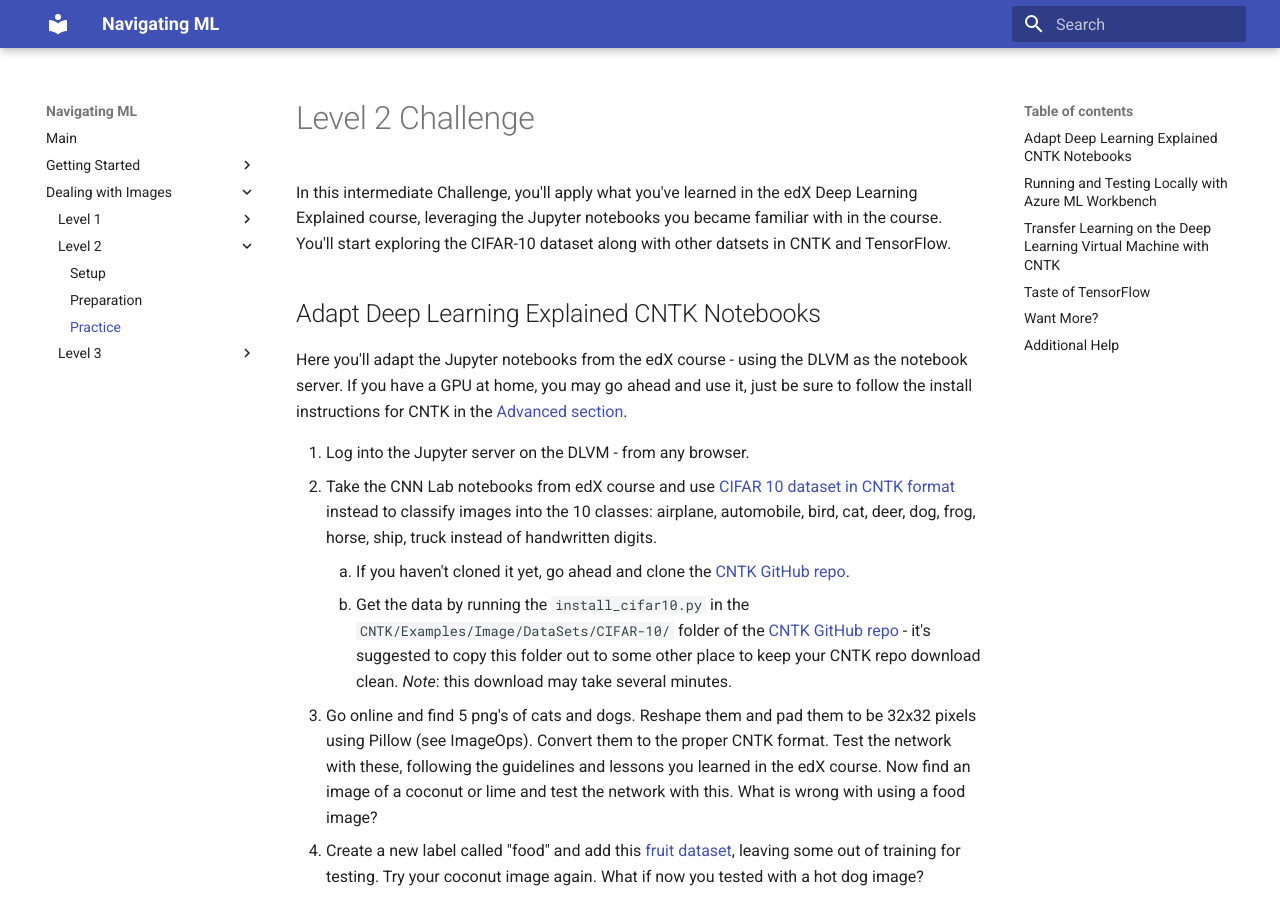
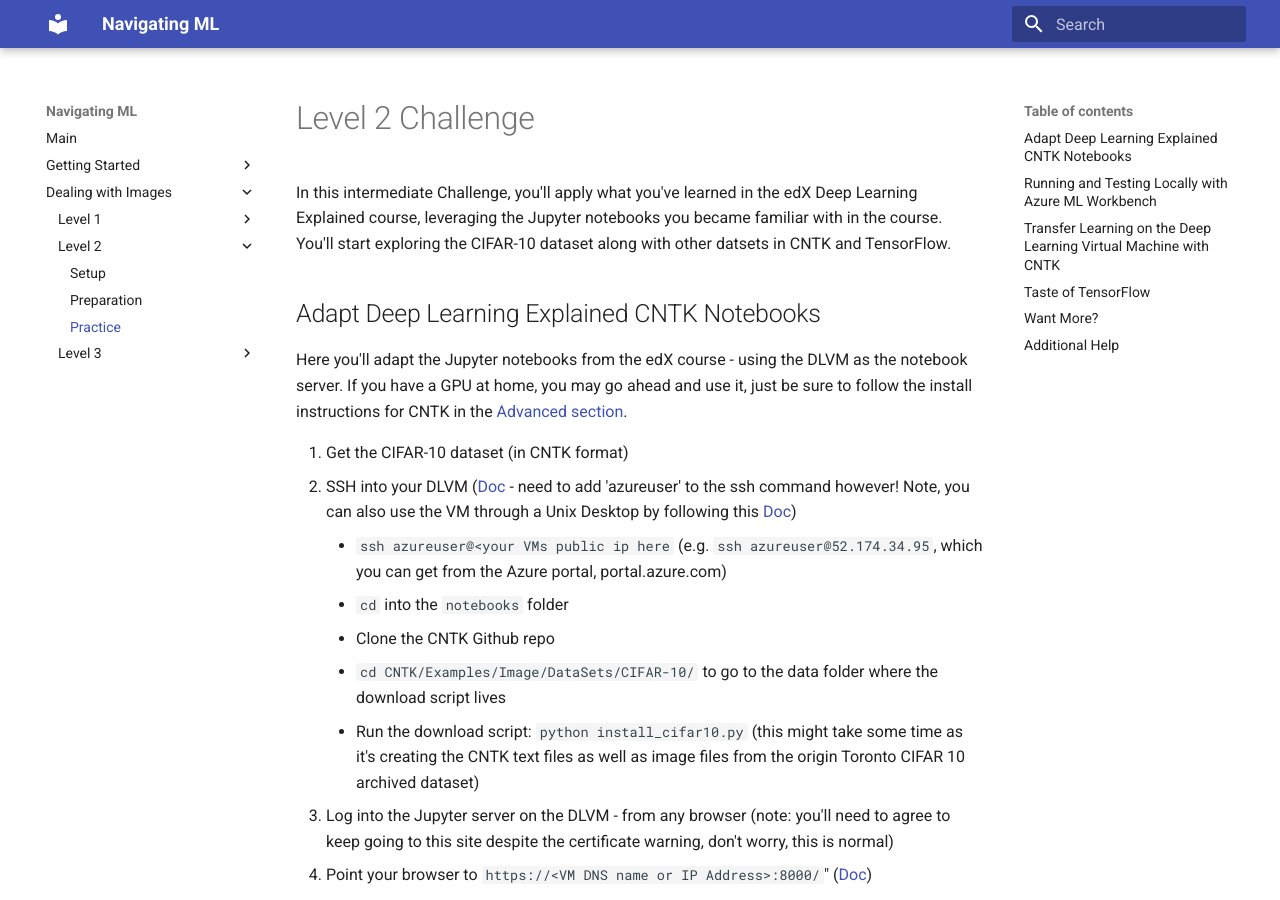
Before and after one commit to michhar/navigating-ml, an MkDocs documentation site: the page built from docs/level2/level2_practice.md, in a window 1280 px wide and 900 px high. Built offline with MkDocs 1.6.1 and Material for MkDocs 9.7.7, drawn with Linux system fonts in a browser that asks for light colours; old or Windows-style settings are respelled for this version of MkDocs; some of the changed text lies outside the part shown.

Commit message:
update dlvm instructions [wip]

```diff
--- a/docs/level2/level2_practice.md
+++ b/docs/level2/level2_practice.md
@@ -4,12 +4,20 @@
 
 ## Adapt Deep Learning Explained CNTK Notebooks
 
-Here you'll adapt the Jupyter notebooks from the edX course - using the DLVM as the notebook server.  If you have a GPU at home, you may go ahead and use it, just be sure to follow the install instructions for CNTK in the [Advanced section](../adv/adv_setup/).
+Here you'll adapt the Jupyter notebooks from the edX course - using the DLVM as the notebook server.  If you have a GPU at home, you may go ahead and use it, just be sure to follow the install instructions for CNTK in the [Advanced section](../level3/level3_prep).
 
-1. Log into the Jupyter server on the DLVM - from any browser.
-2. Take the CNN Lab notebooks from edX course and use [CIFAR 10 dataset in CNTK format](https://github.com/Microsoft/CNTK/tree/master/Examples/Image/DataSets/CIFAR-10) instead to classify images into the 10 classes:  airplane, automobile, bird, cat, deer, dog, frog, horse, ship, truck instead of handwritten digits.
-    1.  If you haven't cloned it yet, go ahead and clone the [CNTK GitHub repo](https://github.com/Microsoft/CNTK).
-    2. Get the data by running the `install_cifar10.py` in the `CNTK/Examples/Image/DataSets/CIFAR-10/` folder of the [CNTK GitHub repo](https://github.com/Microsoft/CNTK) - it's suggested to copy this folder out to some other place to keep your CNTK repo download clean.  _Note_: this download may take several minutes.
+1. Get the CIFAR-10 dataset (in CNTK format)
+  * SSH into your DLVM ([Doc](https://docs.microsoft.com/en-us/azure/virtual-machines/linux/tutorial-manage-vm#connect-to-vm) - need to add 'azureuser' to the ssh command however!  Note, you can also use the VM through a Unix Desktop by following this [Doc](https://docs.microsoft.com/en-us/azure/virtual-machines/linux/use-remote-desktop#install-a-desktop-environment-on-your-linux-vm))
+    - `ssh azureuser@<your VMs public ip here` (e.g. `ssh azureuser@52.174.34.95`, which you can get from the Azure portal, portal.azure.com)
+    - `cd` into the `notebooks` folder
+    - Clone the CNTK Github repo
+    - `cd CNTK/Examples/Image/DataSets/CIFAR-10/` to go to the data folder where the download script lives
+    - Run the download script: `python install_cifar10.py` (this might take some time as it's creating the CNTK text files as well as image files from the origin Toronto CIFAR 10 archived dataset)
+2. Log into the Jupyter server on the DLVM - from any browser (note: you'll need to agree to keep going to this site despite the certificate warning, don't worry, this is normal)
+  - Point your browser to `https://<VM DNS name or IP Address>:8000/`" ([Doc](https://docs.microsoft.com/en-us/azure/machine-learning/data-science-virtual-machine/dsvm-ubuntu-intro#tools-installed-on-the-data-science-virtual-machine-for-linux))
+
+[wip]
+
 3. Go online and find 5 png's of cats and dogs.  Reshape them and pad them to be 32x32 pixels using Pillow (see ImageOps).  Convert them to the proper CNTK format.  Test the network with these, following the guidelines and lessons you learned in the edX course.  Now find an image of a coconut or lime and test the network with this.  What is wrong with using a food image?
 4. Create a new label called "food" and add this [fruit dataset](http://www.vicos.si/Downloads/FIDS30), leaving some out of training for testing.  Try your coconut image again.  What if now you tested with a hot dog image?
 
@@ -41,9 +49,11 @@
 ## Taste of TensorFlow
 
 Easy:  Run this TensorFlow script to classify a new image (this uses a pretrained Inception V3 model):
+
 * [https://www.tensorflow.org/tutorials/image_recognition](https://www.tensorflow.org/tutorials/image_recognition)
 
 Intermediate: Perform this TensorFlow CNN Tutorial from Google:
+
 * [https://www.tensorflow.org/tutorials/deep_cnn](https://www.tensorflow.org/tutorials/deep_cnn)
 
 Advanced:  Modify this MNIST CNN TensorFlow tutorial for use with the CIFAR-10 dataset:
```
Also changed, not shown: docs/level2/level2_setup.md (+1 -1 lines).
